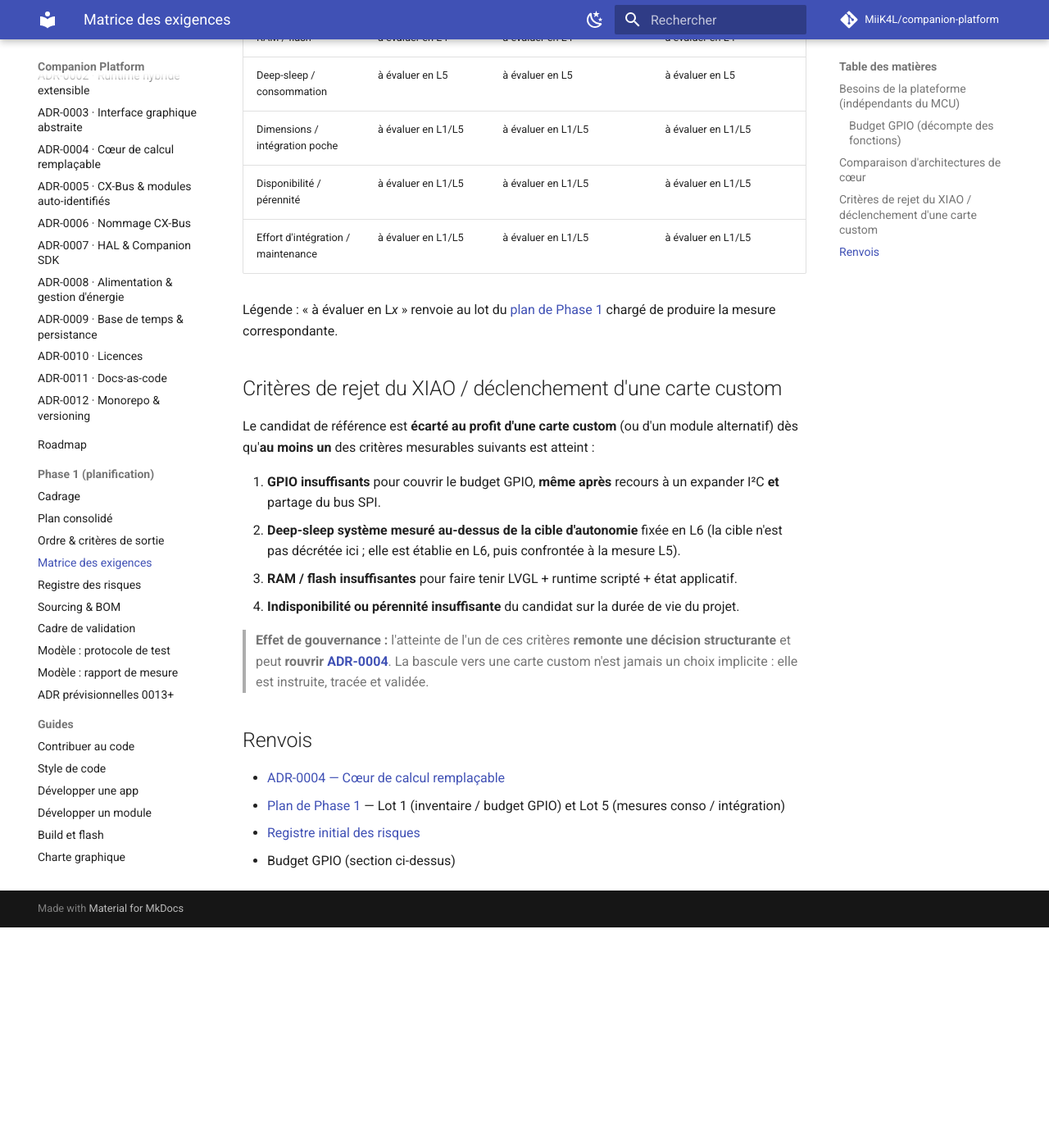
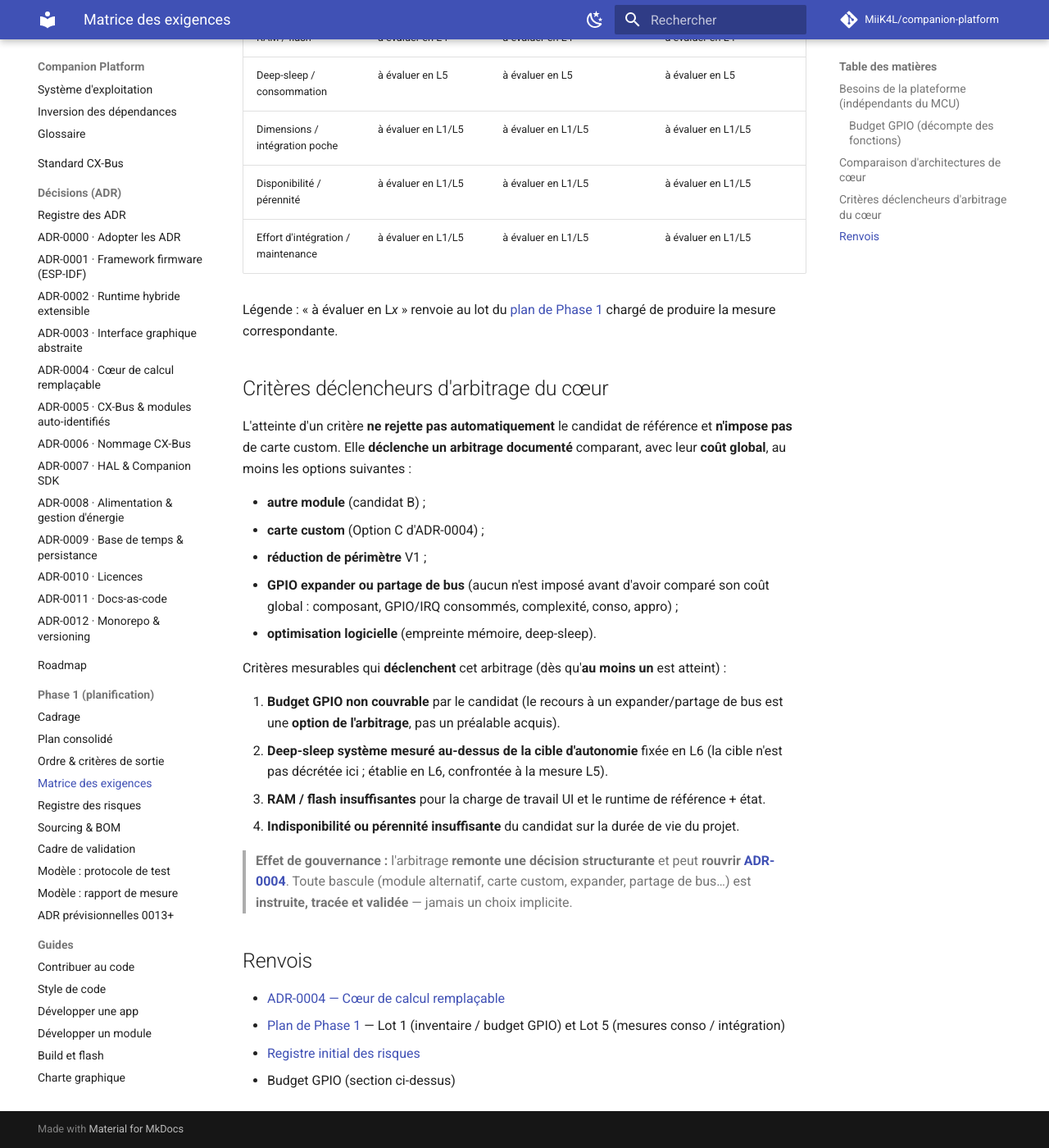
Before and after one commit to MiiK4L/companion-platform, an MkDocs documentation site: the page built from docs/phase-1/requirements-matrix.md, in a window 1280 px wide and 1400 px high, scrolled down 2261 px. Shown: the whole window at 82% size. Built offline with MkDocs 1.6.1 and Material for MkDocs 9.7.7, drawn with Linux system fonts in a browser that asks for light colours; comment, search, counter and statistics services are not loaded; before the commit the page ends 3392 px from its top, so only the background shows below that; some of the changed text lies outside the part shown.

Commit message:
docs(phase-1): critères du cœur = déclencheurs d'arbitrage
L'atteinte d'un critere declenche un arbitrage documente
(module/custom/perimetre/expander/optim), sans rejet auto ni
expander/partage SPI impose ; terminologie neutralisee.

```diff
--- a/docs/phase-1/requirements-matrix.md
+++ b/docs/phase-1/requirements-matrix.md
@@ -23,7 +23,7 @@
 | --- | --- | --- | --- |
 | **GPIO** | Décompte des fonctions requises (voir budget GPIO ci-dessous) | Proposé | L1 |
 | **Bus** | I²C (capteurs, expander éventuel), SPI (écran, CX-Bus), UART (debug/console) | Proposé | L1–L2 |
-| **RAM / flash** | Suffisantes pour LVGL + runtime scripté + état applicatif — à chiffrer | Proposé | L4, L8 |
+| **RAM / flash** | Suffisantes pour la charge de travail UI et le runtime de référence + état applicatif — à chiffrer | Proposé | L4, L8 |
 | **USB** | USB-C ; CDC (console/flash) ; host éventuel à évaluer | Proposé | L1 |
 | **Consommation** | Cible deep-sleep à fixer (non décrétée ici) | Proposé | L6 |
 | **Radio** | Wi-Fi / BT présents (usage à cadrer, impact conso à mesurer) | Proposé | L5–L6 |
@@ -70,22 +70,32 @@
 Légende : « à évaluer en L*x* » renvoie au lot du [plan de Phase 1](./plan.md) chargé de
 produire la mesure correspondante.
 
-## Critères de rejet du XIAO / déclenchement d'une carte custom
+## Critères déclencheurs d'arbitrage du cœur
 
-Le candidat de référence est **écarté au profit d'une carte custom** (ou d'un module
-alternatif) dès qu'**au moins un** des critères mesurables suivants est atteint :
+L'atteinte d'un critère **ne rejette pas automatiquement** le candidat de référence et
+**n'impose pas** de carte custom. Elle **déclenche un arbitrage documenté** comparant, avec
+leur **coût global**, au moins les options suivantes :
 
-1. **GPIO insuffisants** pour couvrir le budget GPIO, **même après** recours à un expander
-   I²C **et** partage du bus SPI.
-2. **Deep-sleep système mesuré au-dessus de la cible d'autonomie** fixée en L6 (la cible
-   n'est pas décrétée ici ; elle est établie en L6, puis confrontée à la mesure L5).
-3. **RAM / flash insuffisantes** pour faire tenir LVGL + runtime scripté + état applicatif.
+- **autre module** (candidat B) ;
+- **carte custom** (Option C d'ADR-0004) ;
+- **réduction de périmètre** V1 ;
+- **GPIO expander ou partage de bus** (aucun n'est imposé avant d'avoir comparé son coût
+  global : composant, GPIO/IRQ consommés, complexité, conso, appro) ;
+- **optimisation logicielle** (empreinte mémoire, deep-sleep).
+
+Critères mesurables qui **déclenchent** cet arbitrage (dès qu'**au moins un** est atteint) :
+
+1. **Budget GPIO non couvrable** par le candidat (le recours à un expander/partage de bus est
+   une **option de l'arbitrage**, pas un préalable acquis).
+2. **Deep-sleep système mesuré au-dessus de la cible d'autonomie** fixée en L6 (la cible n'est
+   pas décrétée ici ; établie en L6, confrontée à la mesure L5).
+3. **RAM / flash insuffisantes** pour la charge de travail UI et le runtime de référence + état.
 4. **Indisponibilité ou pérennité insuffisante** du candidat sur la durée de vie du projet.
 
-> **Effet de gouvernance :** l'atteinte de l'un de ces critères **remonte une décision
-> structurante** et peut **rouvrir [ADR-0004](../adr/0004-coeur-de-calcul-socket.md)**.
-> La bascule vers une carte custom n'est jamais un choix implicite : elle est instruite,
-> tracée et validée.
+> **Effet de gouvernance :** l'arbitrage **remonte une décision structurante** et peut
+> **rouvrir [ADR-0004](../adr/0004-coeur-de-calcul-socket.md)**. Toute bascule (module
+> alternatif, carte custom, expander, partage de bus…) est **instruite, tracée et validée** —
+> jamais un choix implicite.
 
 ## Renvois
 
```
